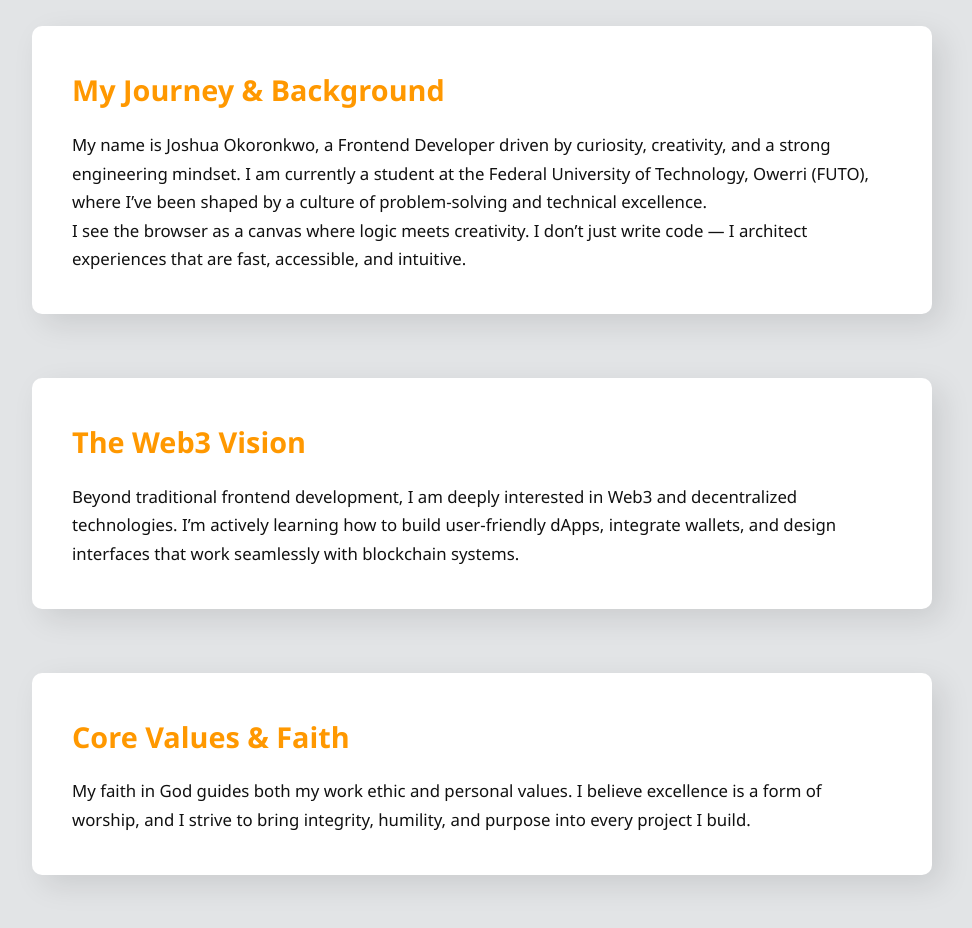
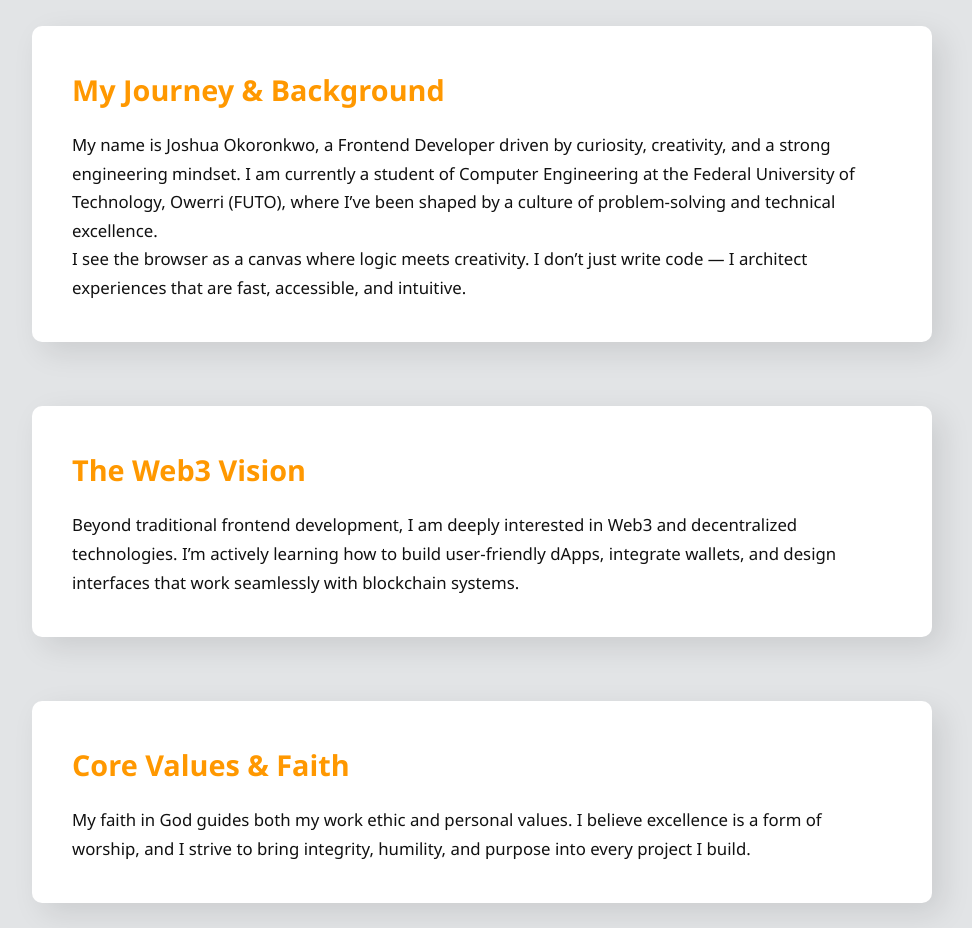
Before and after one commit to Josh-codes165/Joshua-Porfolio, a React (Vite) app: page / in a window 1280 px wide. Shown: the part 1000-1928 px from the top of the page, without its empty margins (158-1130 px from the left). Built offline with nearby package versions, Linux system fonts and the light colour scheme.

Commit message:
Joshua Commit

```diff
--- a/src/Pages/About.jsx
+++ b/src/Pages/About.jsx
@@ -7,7 +7,7 @@ function About() {
         <h3>My Journey & Background</h3>
         <p>
           My name is Joshua Okoronkwo, a Frontend Developer driven by curiosity,
-          creativity, and a strong engineering mindset. I am currently a student
+          creativity, and a strong engineering mindset. I am currently a student of Computer Engineering
           at the Federal University of Technology, Owerri (FUTO), where I’ve been
           shaped by a culture of problem-solving and technical excellence.
         </p>
```
